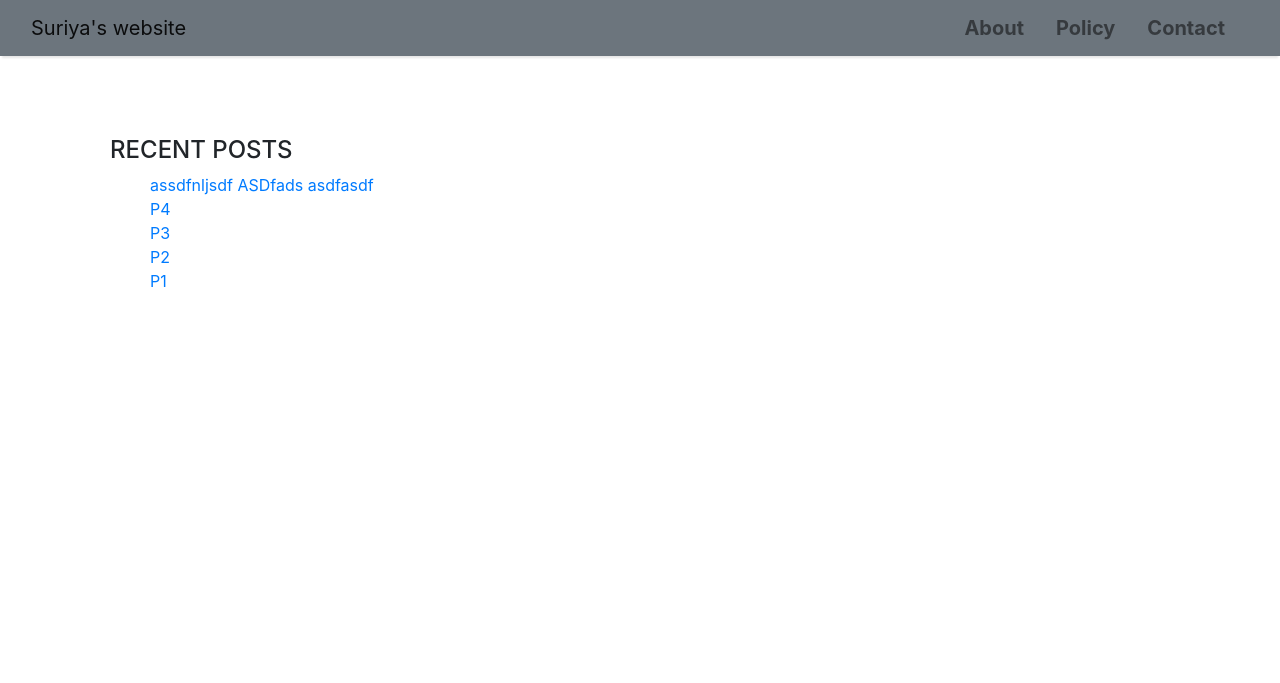
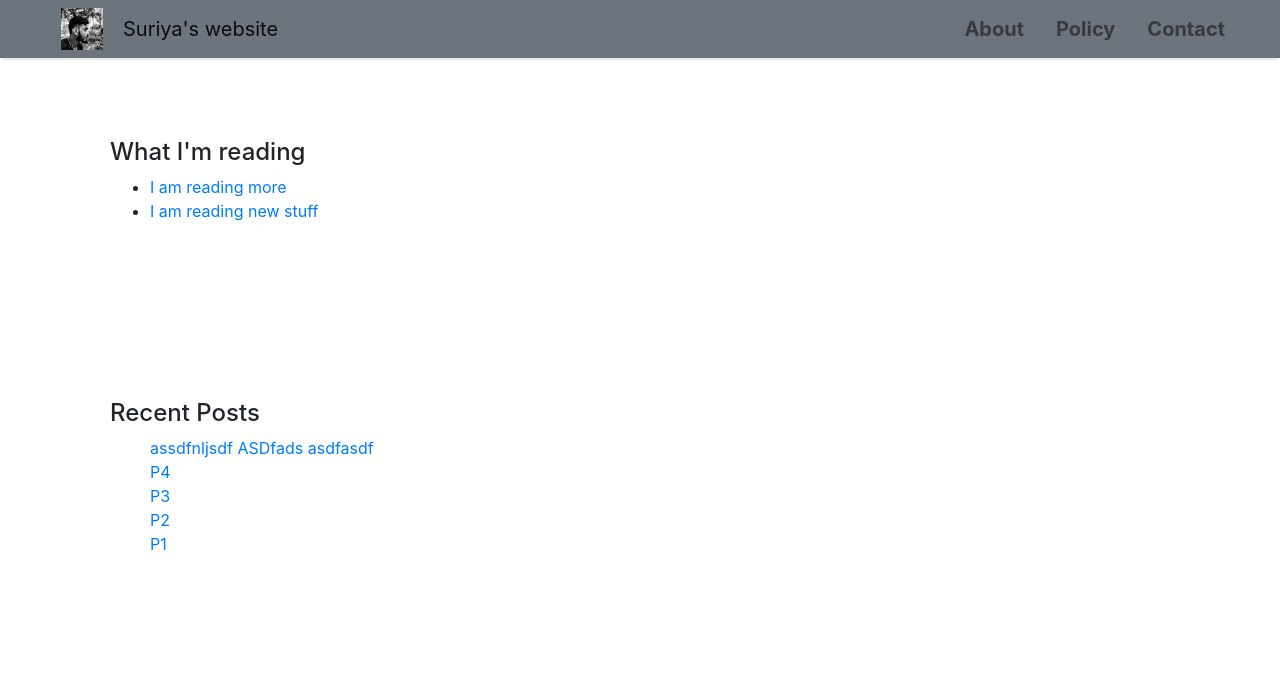
Before and after one commit to suriya-ganesh/Blog_exp, a Django app: page / in a window 1280 px wide. Shown: the top 683 px of the page. Run offline with Django 3.2, Linux system fonts and the light colour scheme; data comes from the database, SQL or seed files in the repository; both versions use the stored data as it was after the commit; some libraries are stand-ins or nearby versions.

Commit message:
completed a working 'What I'm reading' Field

```diff
--- a/website/blog/models.py
+++ b/website/blog/models.py
@@ -23,3 +23,22 @@ class Post(models.Model):
 
     def __str__(self):
         return self.title
+
+
+'''
+Note :
+Checkout this class, it sends multiple models to the same view, in object mode
+'''
+class Reading(models.Model):
+
+    title = models.CharField(max_length=200, unique=True)
+    slug = models.SlugField(max_length=200, unique=True)
+    link = models.CharField(max_length=200)
+    updated_on = models.DateTimeField(auto_now=True)
+    created_on = models.DateTimeField(auto_now_add=True)
+
+    class Meta:
+        ordering = ['-created_on']
+
+    def __str__(self):
+        return self.title
--- a/website/blog/static/css/main.css
+++ b/website/blog/static/css/main.css
@@ -37,6 +37,18 @@ color: black;
   left: 30px;
   padding: 80px;
 
+}
+
+.navbar-head {
+position: relative;
+left: 30px;
+padding: 20px;
+
+}
+
+.head-image {
+position: relative;
+left: 30px;
 }
 
 .shadow {
--- a/website/blog/views.py
+++ b/website/blog/views.py
@@ -1,12 +1,18 @@
 from django.views import generic
 from django.shortcuts import render
-from .models import Post
+from .models import Post,Reading
 
 class PostList(generic.ListView):
     model = Post
     context_object_name = 'my_post_list'
-    queryset = Post.objects.filter()[:5]
+    queryset = Post.objects.all()
     template_name = 'blog/index.html'
+
+    def get_context_data(self, **kwargs):
+        context = super(PostList, self).get_context_data(**kwargs)
+        context['post'] = Post.objects.all()
+        context['reading'] = Reading.objects.all()
+        return context
 
 class PostDetail(generic.DetailView):
     model = Post
--- a/website/templates/blog/base.html
+++ b/website/templates/blog/base.html
@@ -43,7 +43,10 @@
         <!-- Navigation -->
         <nav class="navbar navbar-expand-lg navbar-light bg-secondary shadow" id="mainNav">
             <div class="container-fluid">
-                <a class="navbar-brand" href="{% url 'home' %}">Suriya's website</a>
+              <div class="head-image">
+                <img src="{% static 'img/suriya.jpeg' %}" alt="suriya" height="42" width="42">
+              </div>
+                <a class="navbar-brand navbar-head" href="{% url 'home' %}">Suriya's website</a>
                 <button class="navbar-toggler navbar-toggler-right" type="button" data-toggle="collapse" data-target="#navbarResponsive" aria-controls="navbarResponsive" aria-expanded="false" aria-label="Toggle navigation">
                     <span class="navbar-toggler-icon"></span>
                 </button>
--- a/website/templates/blog/index.html
+++ b/website/templates/blog/index.html
@@ -2,9 +2,31 @@
 {% block content %}
 {% load static %}
 
+
+   <!-- Things I'm reading goes here -->
+<div class="home-content">
+<div class="div-p-list">
+  <h4>What I'm reading</h4>
+  {% if reading %}
+  <ul>
+  {% for element in reading %}
+  <li>
+    <a class="title" href="{{ element.link }}" target="_blank">{{ element.title }}</a></li>
+  </li>
+    {% endfor %}
+    </ul>
+  {% else %}
+  <p>I am not reading anything.</p>
+  <p>Sadly.</p>
+  {% endif %}
+
+</div>
+
+
+
   <!-- list of post contents goes here -->
 <div class="div-p-list">
-  <h4>RECENT POSTS</h4>
+  <h4>Recent Posts</h4>
 {% if my_post_list %}
   <div class="text-left">
   <ul style="list-style-type:none">
@@ -13,10 +35,6 @@
 
   <li><a class="title" href="{% url 'post_detail' post.slug %}">{{ post.title }}</a></li>
 
-<!--                    <p class="card-text text-muted h6">{{ post.author }} | {{ post.created_on}} </p>-->
-<!--                    <p class="card-text">{{post.content|slice:":200" }}</p>-->
-<!--                    <p class="card-text">.....</p>-->
-<!--                    <a href="{% url 'post_detail' post.slug  %}" class="btn btn-primary">Read More &rarr;</a>-->
 {% endfor %}
   </ul>
     </div>
@@ -32,3 +50,4 @@
         {% endif %}
 {% endblock %}
 </div>
+</div>
```
Also changed, not shown: website/blog/admin.py (+6 -1 lines), website/blog/migrations/0002_reading.py (added), website/blog/static/img/favicon.ico (deleted), website/db.sqlite3.
